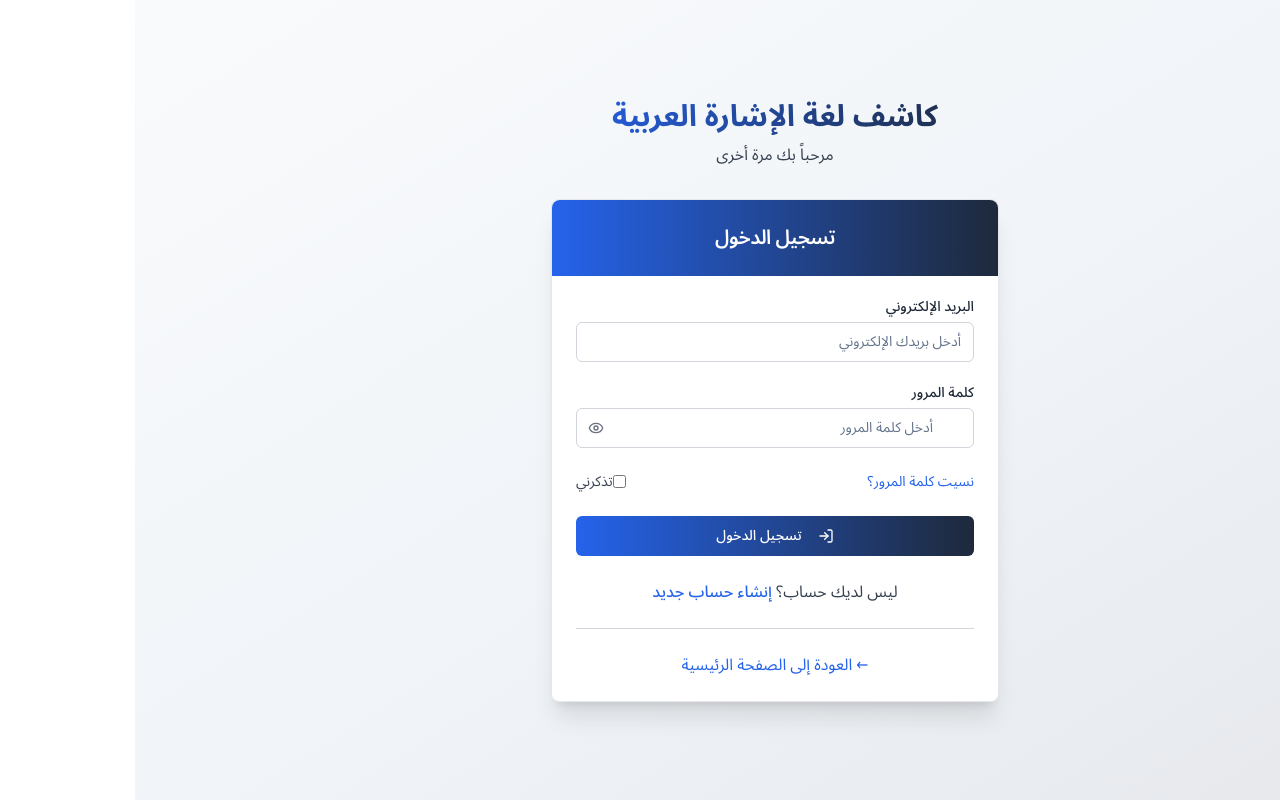
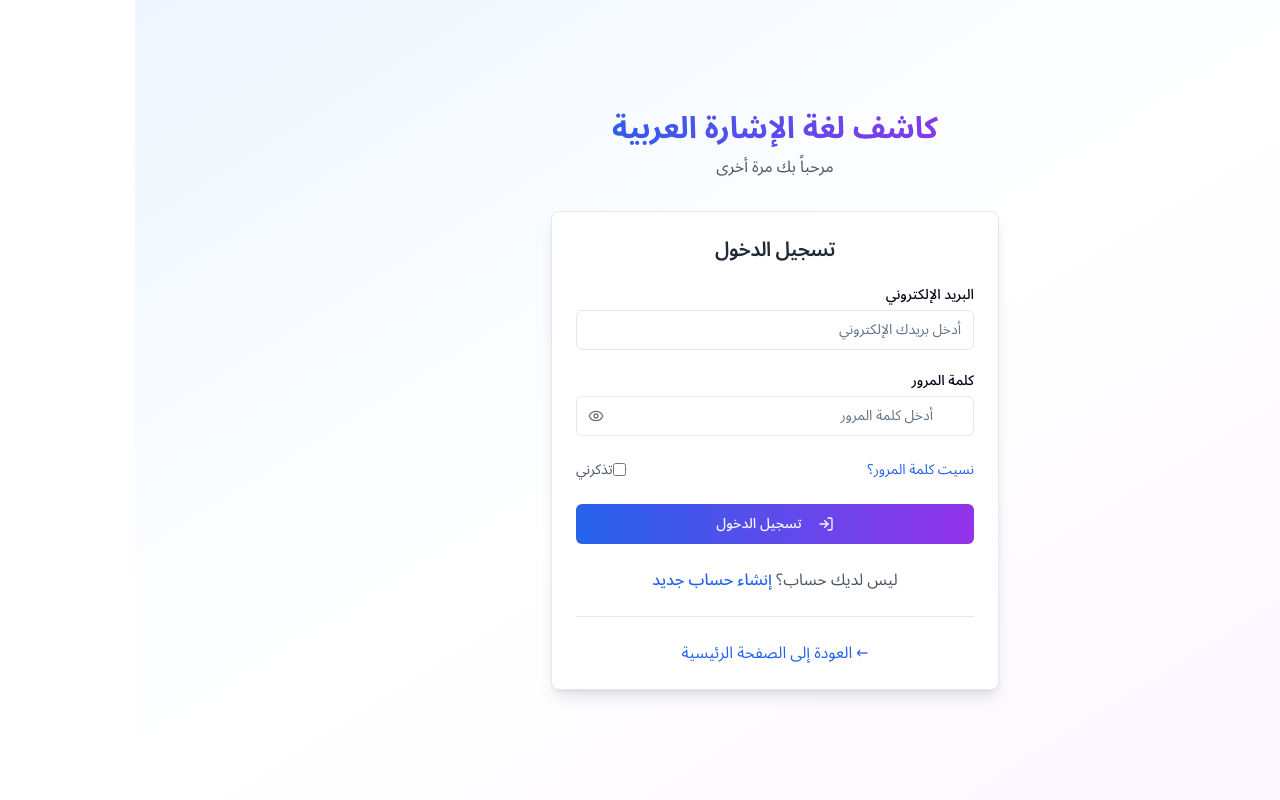
Before and after one commit to soumiaaaen/arabic-sign-sound-bridge, a React (Vite) app: page /login in a window 1280 px wide. Built offline with nearby package versions, Linux system fonts and the light colour scheme.

Commit message:
Reverted to commit ede3f88c9cdb8392797cbfc3f016f278cdc12024

```diff
--- a/src/pages/Login.tsx
+++ b/src/pages/Login.tsx
@@ -19,27 +19,27 @@ const Login = () => {
   };
 
   return (
-    <div className="min-h-screen bg-gradient-to-br from-gray-50 via-slate-100 to-gray-200 flex items-center justify-center px-4">
+    <div className="min-h-screen bg-gradient-to-br from-blue-50 via-white to-purple-50 flex items-center justify-center px-4">
       <div className="w-full max-w-md">
         <div className="text-center mb-8">
-          <h1 className="text-3xl font-bold bg-gradient-to-r from-blue-600 to-slate-800 bg-clip-text text-transparent mb-2">
+          <h1 className="text-3xl font-bold bg-gradient-to-r from-blue-600 to-purple-600 bg-clip-text text-transparent mb-2">
             كاشف لغة الإشارة العربية
           </h1>
-          <p className="text-gray-700">
+          <p className="text-gray-600">
             مرحباً بك مرة أخرى
           </p>
         </div>
 
-        <Card className="shadow-xl border border-gray-200 bg-white">
-          <CardHeader className="bg-gradient-to-r from-blue-600 to-slate-800 text-white rounded-t-lg">
-            <CardTitle className="text-center text-xl font-semibold">
+        <Card className="shadow-lg">
+          <CardHeader>
+            <CardTitle className="text-center text-xl font-semibold text-gray-800">
               تسجيل الدخول
             </CardTitle>
           </CardHeader>
-          <CardContent className="p-6">
+          <CardContent>
             <form onSubmit={handleSubmit} className="space-y-6">
               <div className="space-y-2">
-                <Label htmlFor="email" className="text-right block text-gray-800 font-medium">
+                <Label htmlFor="email" className="text-right block">
                   البريد الإلكتروني
                 </Label>
                 <Input
@@ -48,14 +48,14 @@ const Login = () => {
                   value={email}
                   onChange={(e) => setEmail(e.target.value)}
                   placeholder="أدخل بريدك الإلكتروني"
-                  className="text-right border-gray-300 focus:border-blue-600 focus:ring-blue-600"
+                  className="text-right"
                   dir="rtl"
                   required
                 />
               </div>
 
               <div className="space-y-2">
-                <Label htmlFor="password" className="text-right block text-gray-800 font-medium">
+                <Label htmlFor="password" className="text-right block">
                   كلمة المرور
                 </Label>
                 <div className="relative">
@@ -65,14 +65,14 @@ const Login = () => {
                     value={password}
                     onChange={(e) => setPassword(e.target.value)}
                     placeholder="أدخل كلمة المرور"
-                    className="text-right pr-10 border-gray-300 focus:border-blue-600 focus:ring-blue-600"
+                    className="text-right pr-10"
                     dir="rtl"
                     required
                   />
                   <button
                     type="button"
                     onClick={() => setShowPassword(!showPassword)}
-                    className="absolute left-3 top-1/2 transform -translate-y-1/2 text-gray-500 hover:text-gray-800"
+                    className="absolute left-3 top-1/2 transform -translate-y-1/2 text-gray-500 hover:text-gray-700"
                   >
                     {showPassword ? <EyeOff className="h-4 w-4" /> : <Eye className="h-4 w-4" />}
                   </button>
@@ -80,18 +80,18 @@ const Login = () => {
               </div>
 
               <div className="flex items-center justify-between text-sm">
-                <Link to="/forgot-password" className="text-blue-600 hover:text-blue-800 hover:underline">
+                <Link to="/forgot-password" className="text-blue-600 hover:underline">
                   نسيت كلمة المرور؟
                 </Link>
                 <label className="flex items-center">
-                  <input type="checkbox" className="mr-2 accent-blue-600" />
-                  <span className="text-gray-700">تذكرني</span>
+                  <input type="checkbox" className="mr-2" />
+                  <span className="text-gray-600">تذكرني</span>
                 </label>
               </div>
 
               <Button
                 type="submit"
-                className="w-full bg-gradient-to-r from-blue-600 to-slate-800 hover:from-blue-700 hover:to-slate-900 text-white"
+                className="w-full bg-gradient-to-r from-blue-600 to-purple-600 hover:from-blue-700 hover:to-purple-700"
               >
                 <LogIn className="h-4 w-4 ml-2" />
                 تسجيل الدخول
@@ -99,18 +99,18 @@ const Login = () => {
             </form>
 
             <div className="mt-6 text-center">
-              <p className="text-gray-700">
+              <p className="text-gray-600">
                 ليس لديك حساب؟{' '}
-                <Link to="/register" className="text-blue-600 hover:text-blue-800 hover:underline font-medium">
+                <Link to="/register" className="text-blue-600 hover:underline font-medium">
                   إنشاء حساب جديد
                 </Link>
               </p>
             </div>
 
-            <div className="mt-6 pt-6 border-t border-gray-300">
+            <div className="mt-6 pt-6 border-t border-gray-200">
               <Link
                 to="/"
-                className="block text-center text-blue-600 hover:text-blue-800 hover:underline"
+                className="block text-center text-blue-600 hover:underline"
               >
                 ← العودة إلى الصفحة الرئيسية
               </Link>
```
